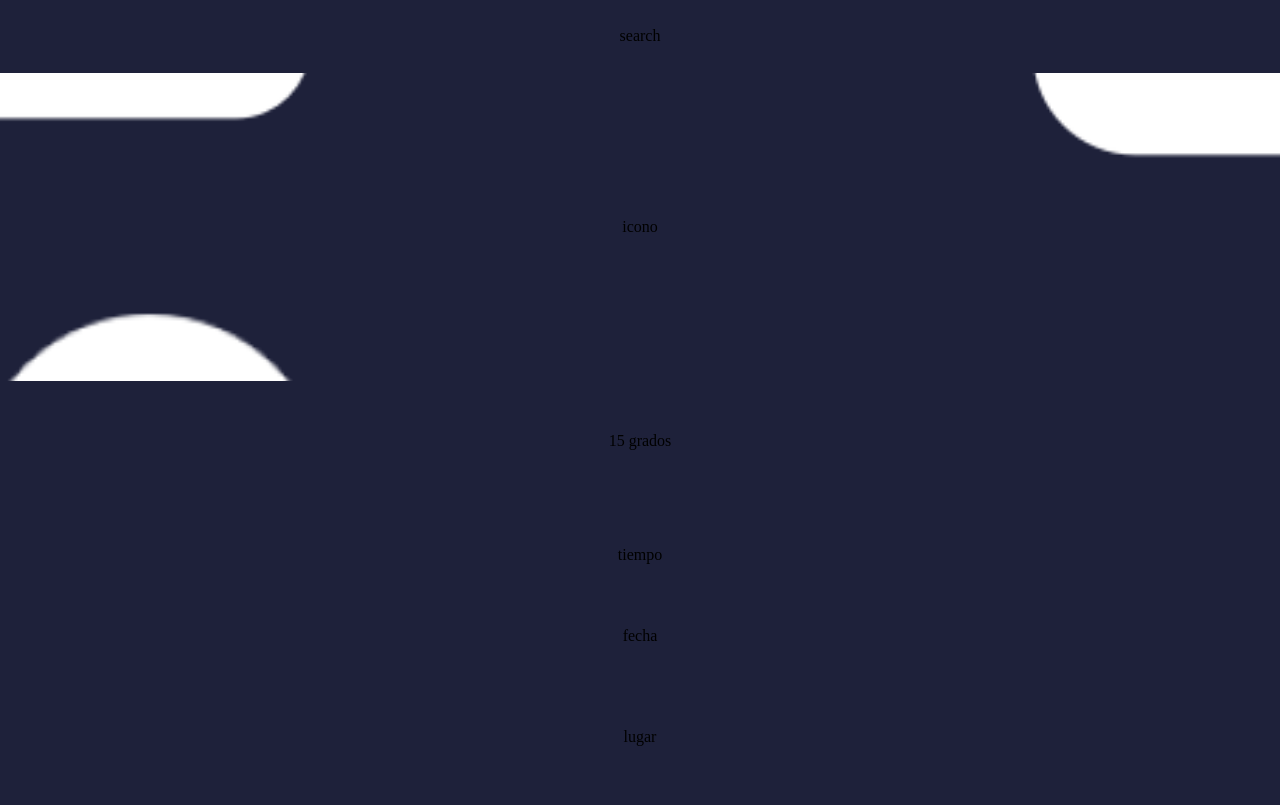
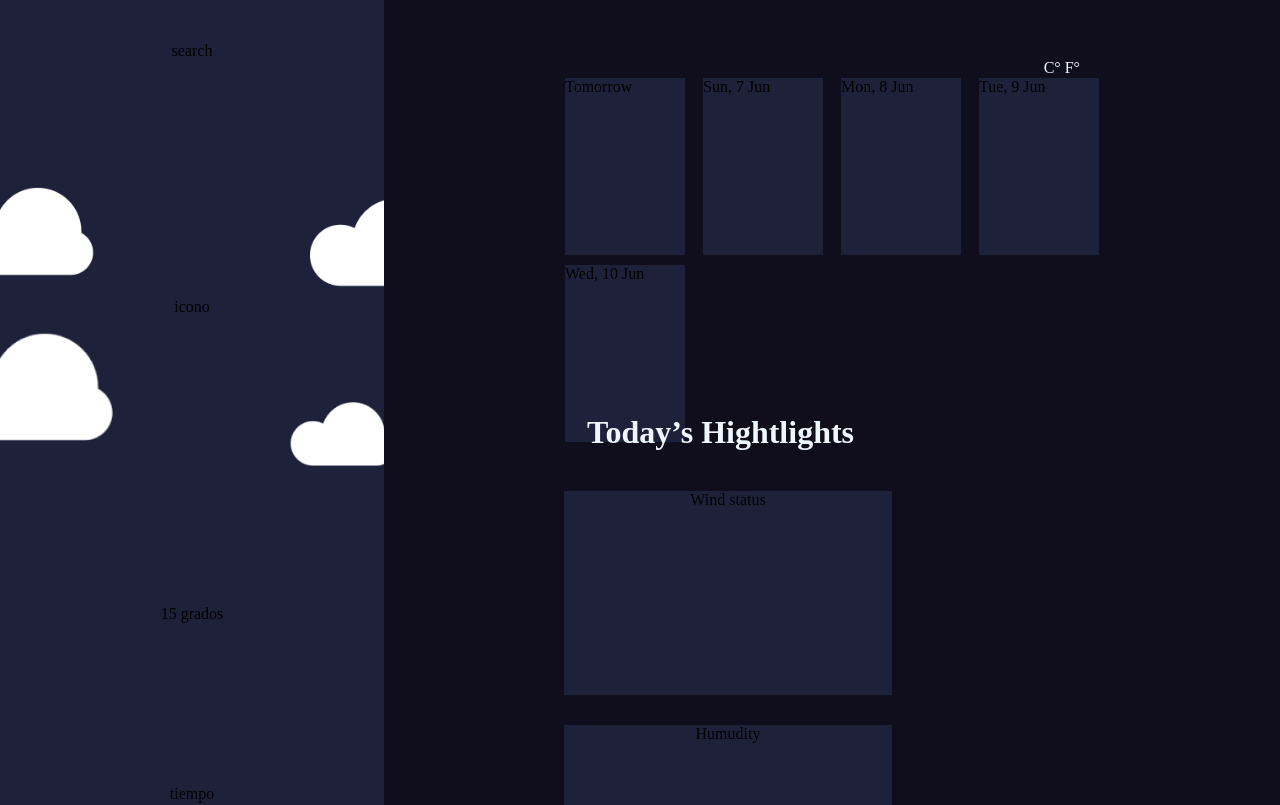
Before and after one commit to josuandrs/Weather-App-M2, a React (Vite) app: page / in a window 1280 px wide. Shown: the top 805 px of the page. Built offline with nearby package versions, Linux system fonts and the light colour scheme.

Commit message:
finalizando diseño

```diff
--- a/src/App.css
+++ b/src/App.css
@@ -57,6 +57,7 @@
   justify-content: flex-end;
   align-items: flex-end;
   margin-right: 20px;
+  color: aliceblue;
 }
 .mainUp2{
   height: 95%;
@@ -107,3 +108,74 @@
   align-items: flex-end;
   padding-bottom: 15px;
 }
+@media screen and (min-width: 1025px){
+  .ctn{
+    width: 100vw;
+    height: 1024px;
+    display: flex;
+    flex-direction: row;
+  }
+  .head{
+    width: 30%;
+    height: 100%;
+    display: flex;
+    flex-direction: column;
+  }
+  .headSection{
+    display: flex;
+    justify-content: center;
+    align-items: center;
+  }
+  .head :nth-child(1){
+    height: 10%;
+  }
+  .head :nth-child(2){
+    height: 40%;
+    background-image: url(../public/Cloud-background.png);
+    background-repeat: no-repeat;
+    background-size: 150%;
+    background-position: center;
+  }
+  .head :nth-child(3){
+    height: 20%;
+  }
+  .head :nth-child(4){
+    height: 15%;
+  }
+  .head :nth-child(5){
+    height: 7%;
+  }
+  .head :nth-child(6){
+    height: 8%;
+  }
+  .main{
+    height: 100%;
+    width: 70%;
+    display: flex;
+    flex-direction: column;
+    padding: 0 180px;
+  }
+  .mainUp{
+    height: 40%;
+  }
+  .mainUp1{
+    height: 20%;
+  }
+  .mainUp2{
+    height: 80%;
+    padding: 1px;
+    display: flex;
+    align-items: center;
+    justify-content: space-between;
+    gap: 10px;
+  }
+  .mainDown{
+    height: 60%;
+  }
+  .mainDownBloques{
+    display: flex;
+    flex-direction: row;
+    flex-wrap: wrap;
+    justify-content: space-between;
+  }
+}
```
